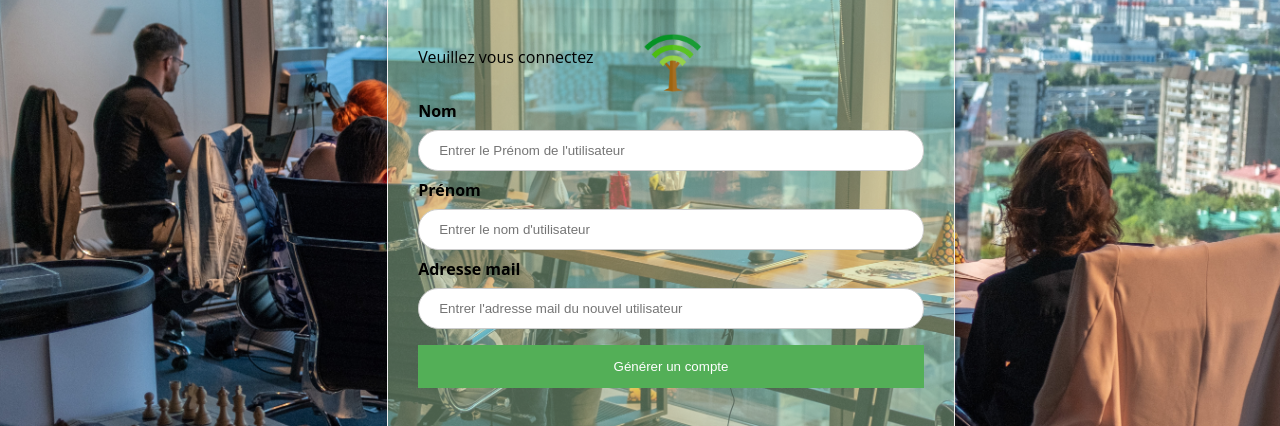
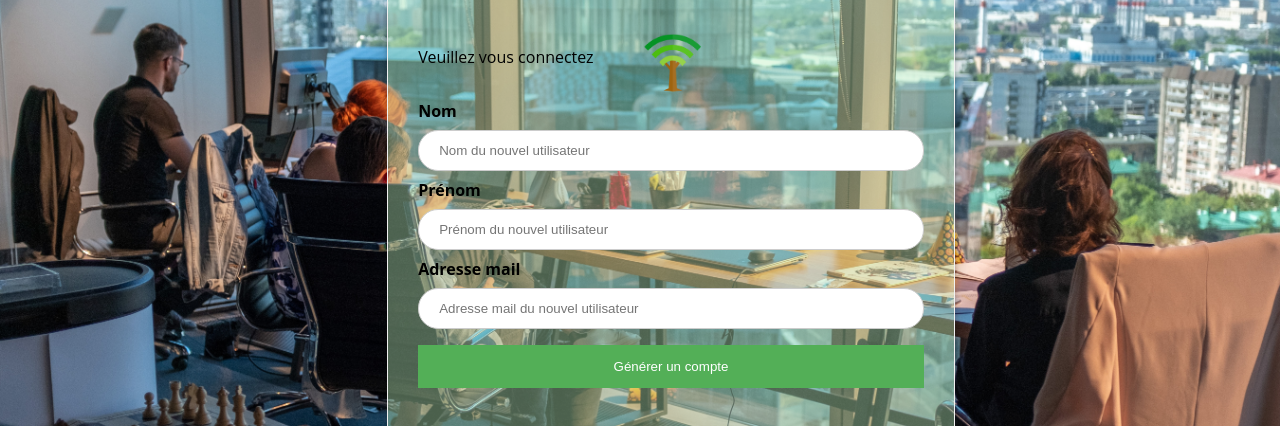
Before and after one commit to Pierro236/Ecosense, a PHP site: page /php/registration.php in a window 1280 px wide. Shown: the part 158-584 px from the top of the page. Run offline with PHP 8.4, Linux system fonts and the light colour scheme.

Commit message:
registration maj

```diff
--- a/php/registration.php
+++ b/php/registration.php
@@ -63,7 +63,7 @@ if ($_GET) {
     <div id="container">
 
 
-        <form id="registration" action="php/home.php" method="POST">
+        <form id="registration" action="../php/home.php" method="POST">
             <div id="headerform">
                 <p class="name"><?php echo $lang['Login']; ?></p>
                 <img src="../img/logo.png" alt="logo" class="logo">
@@ -72,11 +72,11 @@ if ($_GET) {
             </div>
 
             <label><b>Nom</b></label>
-            <input type="text" placeholder="Entrer le Prénom de l'utilisateur" name="prenom" required>
+            <input type="text" placeholder="Nom du nouvel utilisateur" name="sirname" required>
             <label><b>Prénom</b></label>
-            <input type="text" placeholder="Entrer le nom d'utilisateur" name="nomdefamille" required>
+            <input type="text" placeholder="Prénom du nouvel utilisateur" name="name" required>
             <label><b>Adresse mail</b></label>
-            <input type="text" placeholder="Entrer l'adresse mail du nouvel utilisateur" name="mailaddress" required>
+            <input type="text" placeholder="Adresse mail du nouvel utilisateur" name="mailaddress" required>
 
             <input type="submit" name="Btncx" value='Générer un compte'>
 
```
